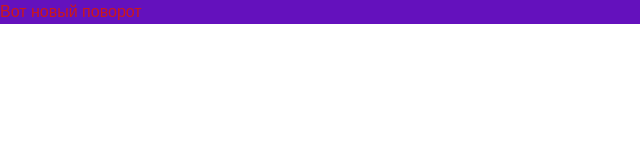
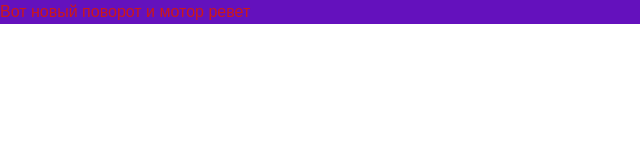
Before and after one commit to SaparovPetr/pulsometrs_project, a website: page src/index.html in a window 1280 px wide. Shown: the full height of the page, 0-640 px from the left. Drawn offline with Linux system fonts and the light colour scheme.

Commit message:
first comit-1

```diff
--- a/src/index.html
+++ b/src/index.html
@@ -11,7 +11,7 @@
 </head>
 <body>
     <div class="example">
-        Вот новый поворот
+        Вот новый поворот и мотор ревет
     </div>
 
 </body>
```
